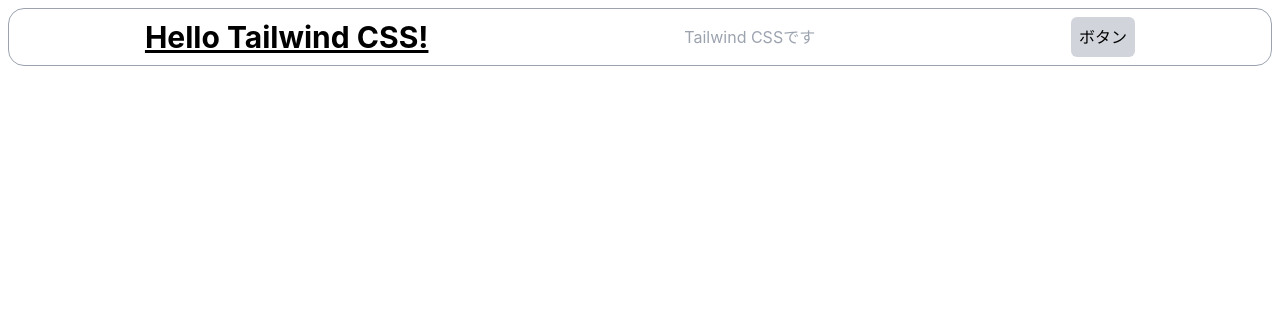
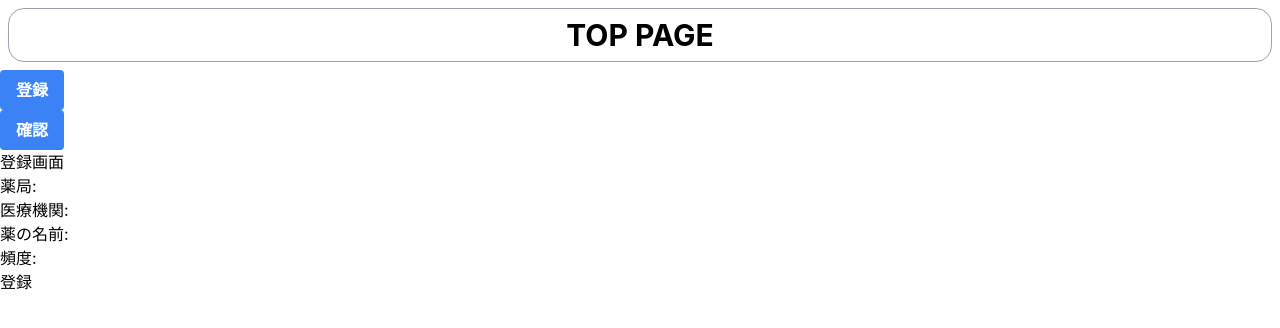
Before and after one commit to HisuiLabs/MediBlock, a React (Create React App) app in the folder mediblock-front/: page /registry in a window 1280 px wide. Shown: the top 328 px of the page. Built offline with nearby package versions, Linux system fonts and the light colour scheme.

Commit message:
各ページの追加及びページ遷移じゃないなにか

```diff
--- a/mediblock-front/public/index.html
+++ b/mediblock-front/public/index.html
@@ -29,6 +29,8 @@
   <body>
     <noscript>You need to enable JavaScript to run this app.</noscript>
     <div id="root"></div>
+
+
     <!--
       This HTML file is a template.
       If you open it directly in the browser, you will see an empty page.
--- a/mediblock-front/src/App.tsx
+++ b/mediblock-front/src/App.tsx
@@ -1,16 +1,35 @@
 import React from 'react';
-import logo from './logo.svg';
-import './App.css';
+import { BrowserRouter, Link, Routes, Route } from 'react-router-dom';
+
+import {Registry} from './page/registry';
+import {Confirm} from './page/confirmation';
 
 function App() {
   return (
-    <div className="border border-gray-400 rounded-2xl p-2 m-2 flex justify-around items-center">
-      <h1 className="text-3xl font-bold underline">
-        Hello Tailwind CSS!
-      </h1>
-      <p className="m-0 text-gray-400">Tailwind CSSです</p>
-      <button className="bg-gray-300 border-0 p-2 rounded-md hover:bg-gray-400 hover:text-white">ボタン</button>
-    </div>
+    <BrowserRouter>
+      <div>
+        <div className="border border-gray-400 rounded-2xl p-2 m-2 flex justify-around items-center">
+          <h1 className="text-3xl font-bold">TOP PAGE</h1>
+        </div>
+        <div>
+        <Link to="/registry">
+          <button className="bg-blue-500 hover:bg-blue-700 text-white font-bold py-2 px-4 rounded">
+            登録
+            </button>
+          </Link>
+          <br />
+          <Link to="/confirm">
+            <button className="bg-blue-500 hover:bg-blue-700 text-white font-bold py-2 px-4 rounded">
+              確認
+            </button>
+          </Link>
+        </div>
+        <Routes>
+          <Route path="/registry" element={<Registry />} />
+          <Route path="/confirm" element={<Confirm />} />
+        </Routes>
+      </div>
+    </BrowserRouter>
   );
 }
 
--- a/mediblock-front/src/index.tsx
+++ b/mediblock-front/src/index.tsx
@@ -3,6 +3,8 @@
 import './index.css';
 import App from './App';
 import reportWebVitals from './reportWebVitals';
+import { Registry } from './page/registry';
+//import { Confirm } from './components/confirmation';
 
 const root = ReactDOM.createRoot(
   document.getElementById('root') as HTMLElement
--- /dev/null
+++ b/mediblock-front/src/page/confirmation.tsx
@@ -0,0 +1,22 @@
+export const Confirm = () => {
+    return (
+      <div>
+        <h1>確認画面</h1>
+        <div>
+        <h2>
+            <dt>薬局</dt>
+            <dd id="hoge1"></dd>
+        </h2><h2>
+                <dt>医療機関</dt>
+                <dd id="hoge2"></dd>
+            </h2><h2>
+                <dt>薬の名前</dt>
+                <dd id="hoge3"></dd>
+            </h2><h2>
+                <dt>頻度</dt>
+                <dd id="hoge4"></dd>
+            </h2>
+        </div>
+      </div>
+    );
+  };
--- /dev/null
+++ b/mediblock-front/src/page/decide.tsx
@@ -0,0 +1,28 @@
+export const Decide = () => {
+    return (
+      <div>
+        <h1>確認画面</h1>
+        <div>
+            decide()
+        </div>
+      </div>
+    );
+  };
+
+  function decide(){
+    for(var i = 0; i < 4; i++){
+        <><h2>
+            <dt>薬局</dt>
+            <dd id="hoge1"></dd>
+        </h2><h2>
+                <dt>医療機関</dt>
+                <dd id="hoge2"></dd>
+            </h2><h2>
+                <dt>薬の名前</dt>
+                <dd id="hoge3"></dd>
+            </h2><h2>
+                <dt>頻度</dt>
+                <dd id="hoge4"></dd>
+            </h2></>
+    }
+  }
--- /dev/null
+++ b/mediblock-front/src/page/registry.tsx
@@ -0,0 +1,54 @@
+import { useState } from "react";
+//import axios from "axios";
+
+export const Registry = () => {
+  const [form, setForm] = useState({
+    薬局: "",
+    医療機関: "",
+    薬の名前: "",
+    頻度: ""
+  });
+
+  const handleChange = (event: any) => {
+    setForm({ ...form, [event.target.name]: event.target.value });
+  };
+
+  const handleSubmit = async (event: any) => {
+    event.preventDefault();
+
+  };
+
+  return (
+    <div>
+      <h1>登録画面</h1>
+      <form onSubmit={handleSubmit}>
+        <div>
+          薬局:{" "}
+          <input type="text" name="薬局" value={form.薬局} onChange={handleChange} />
+        </div>
+        <div>
+          医療機関:{" "}
+          <input
+            type="text"
+            name="医療機関"
+            value={form.医療機関}
+            onChange={handleChange}
+          />
+        </div>
+        <div>
+          薬の名前:{" "}
+          <input
+            type="text"
+            name="薬の名前"
+            value={form.薬の名前}
+            onChange={handleChange}
+          />
+        </div>
+        <div>
+          頻度: <input type="text" name="頻度" value={form.頻度} onChange={handleChange} />
+        </div>
+        <button type="submit">登録</button>
+      </form>
+    </div>
+  );
+};
```
Also changed, not shown: mediblock-front/package.json (+4 -3 lines), 1 other file (tests, documents, lock files or other folders).
